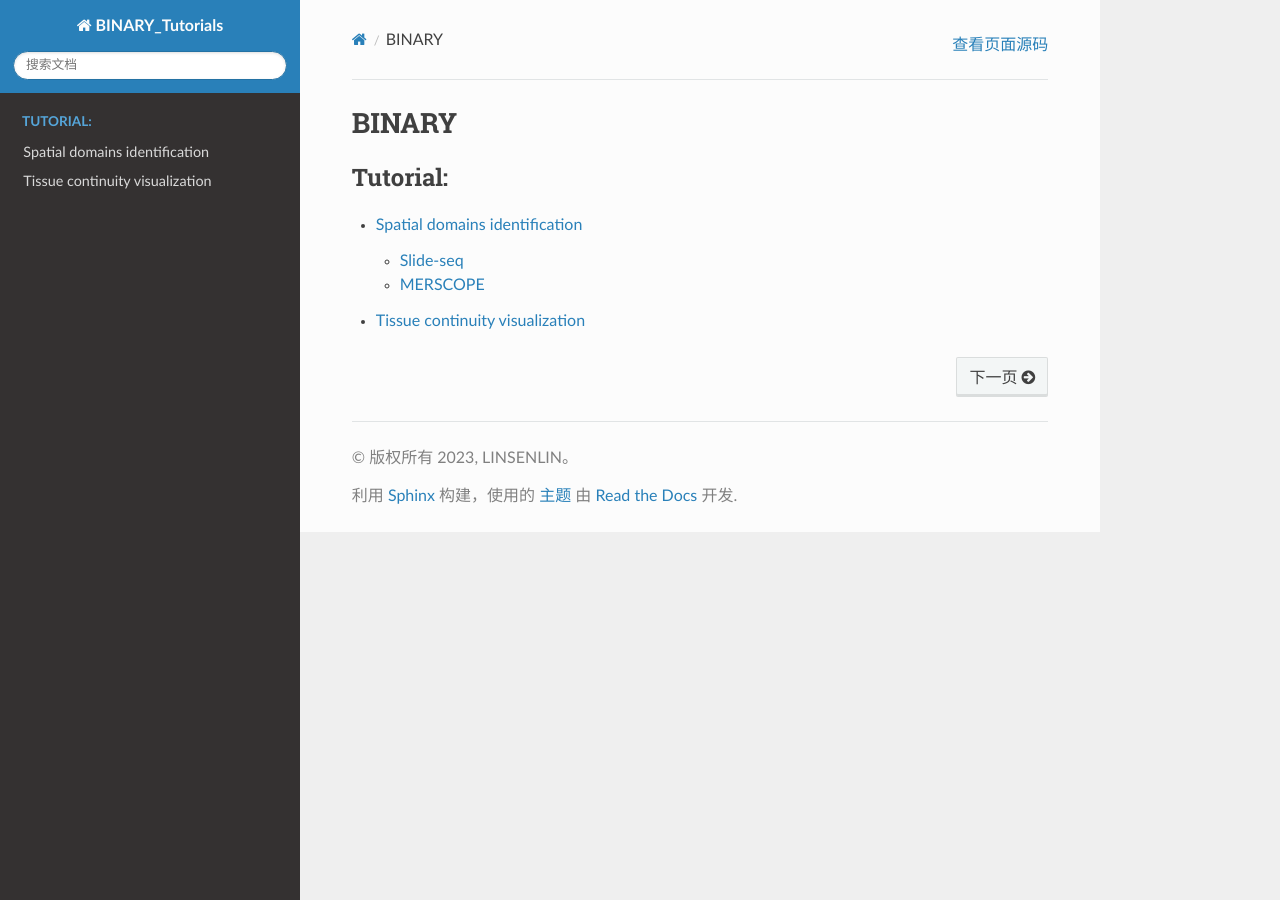
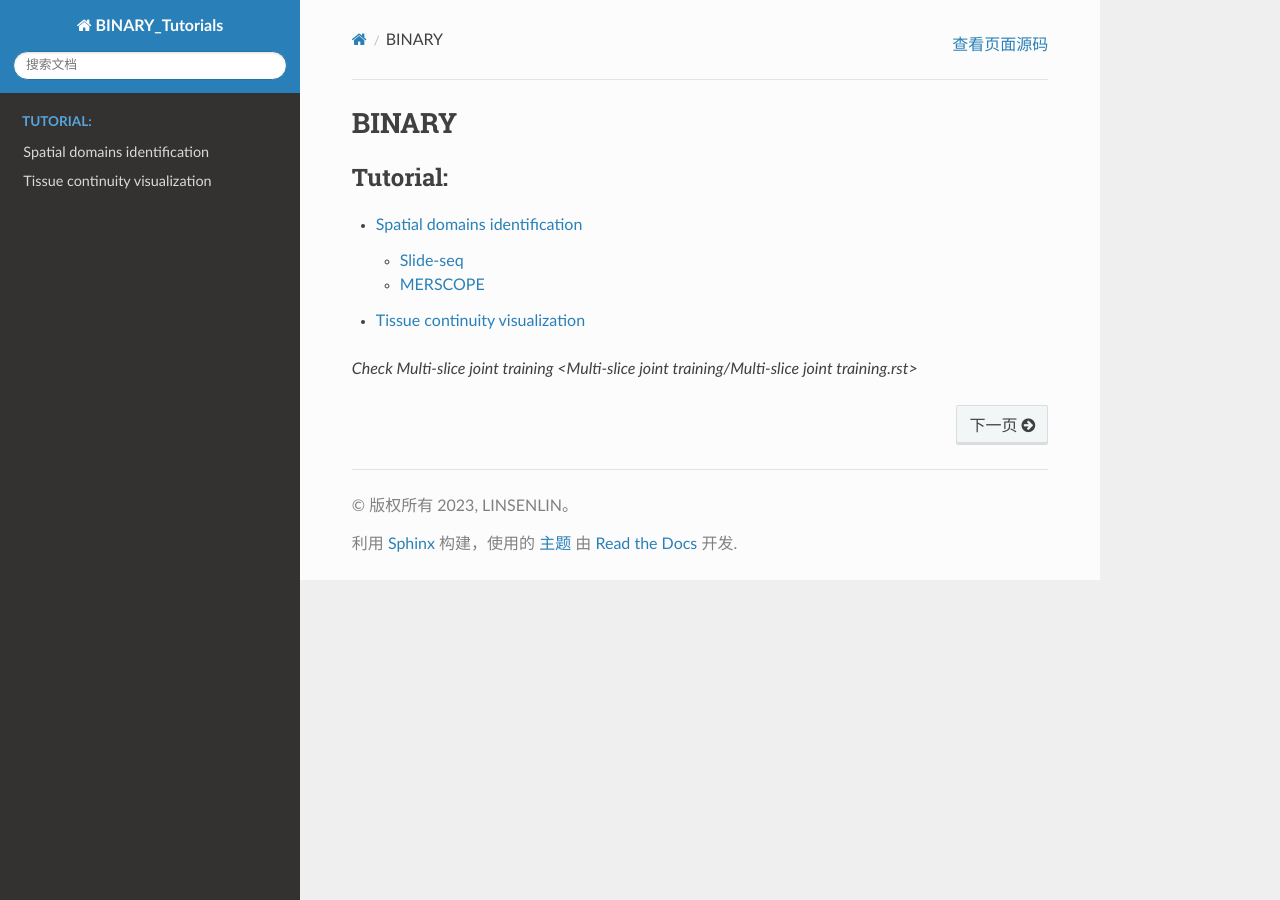
Before and after one commit to senlin-lin/BINARY_Tutorials, a Sphinx documentation site: the page built from source/index.rst, in a window 1280 px wide. Built offline with Sphinx 7.4.7 and the Read the Docs theme 2.0.0, drawn with Linux system fonts in a browser that asks for light colours; pages that are not in the unit, such as notebooks, are missing from menus.

Commit message:
Update index.rst

```diff
--- a/source/index.rst
+++ b/source/index.rst
@@ -15,3 +15,5 @@ BINARY
    Tissue continuity visualization/Tissue continuity visualization
    Multi-slice joint training/Multi-slice joint training
    Extend to spatial proteomics data/Extend to spatial proteomics data
+
+`Check Multi-slice joint training <Multi-slice joint training/Multi-slice joint training.rst>`
```
